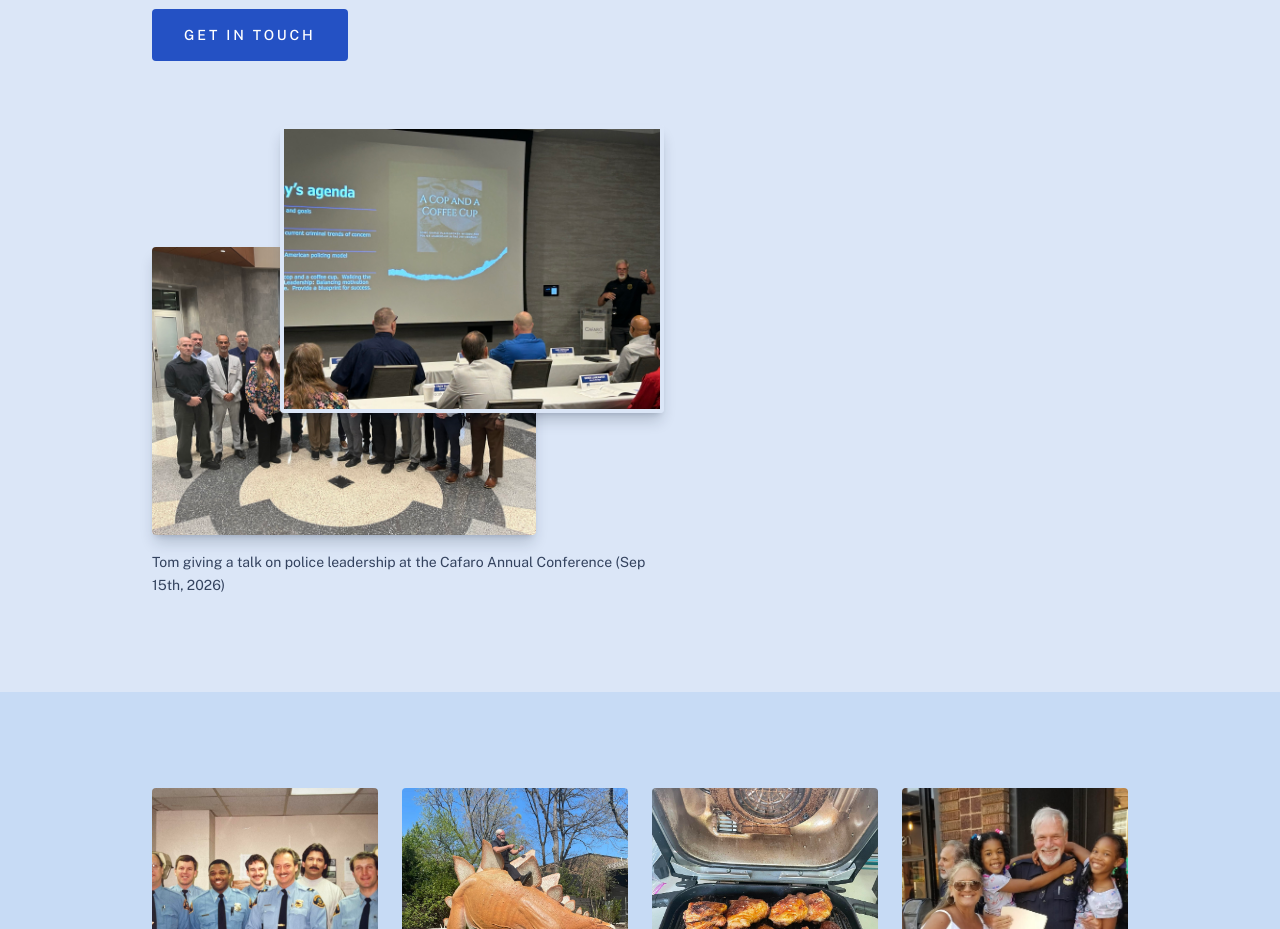
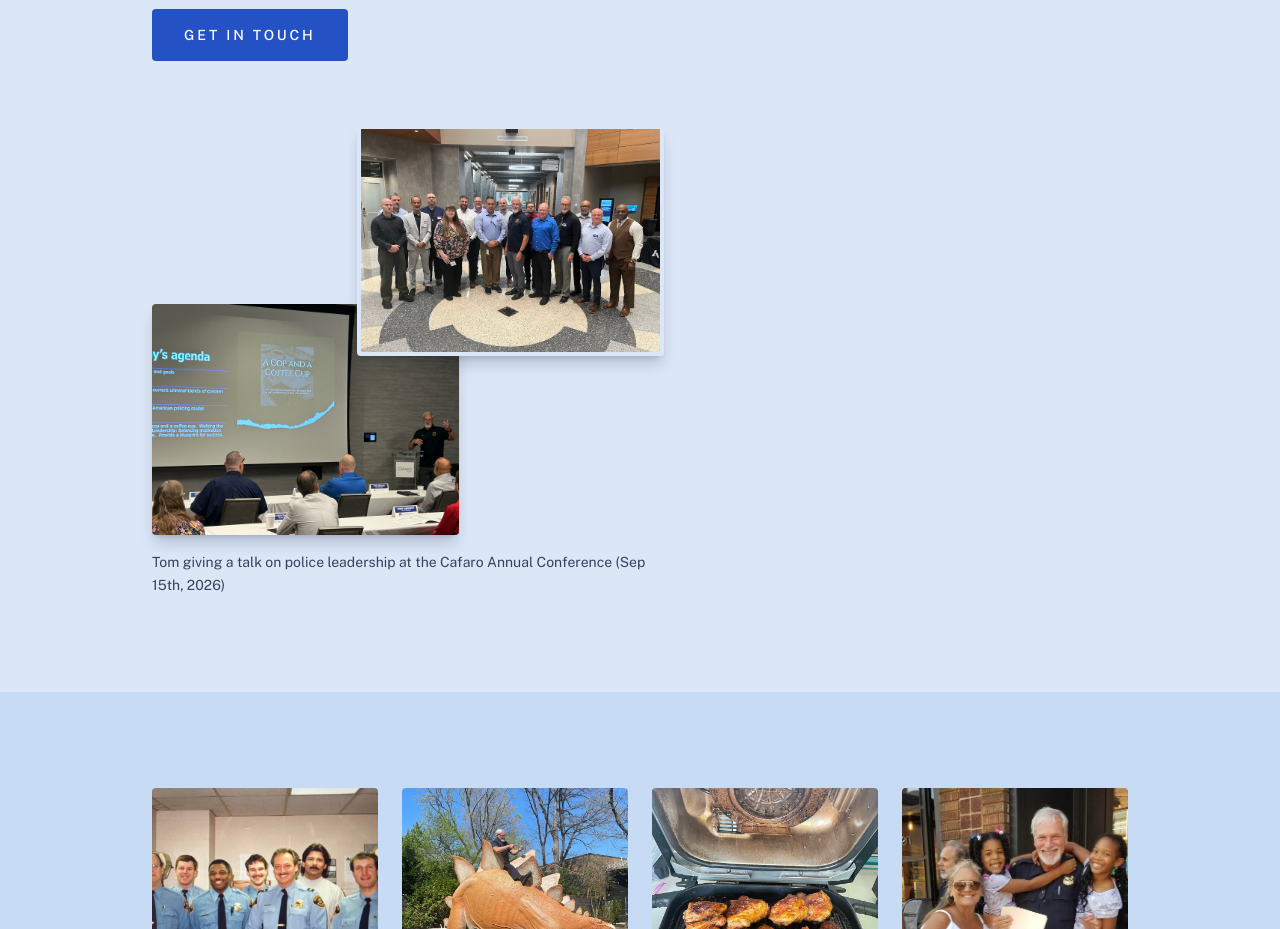
Before and after one commit to mw3i/Tom-Wetzel-Personal-Website, a Next.js app: page /about in a window 1280 px wide. Shown: the part 940-1869 px from the top of the page. Built offline with nearby package versions, Linux system fonts and the light colour scheme; no server answers.

Commit message:
Swap speaking-photo stacking order and reduce overlap
Group shot now in front (was the podium shot), and both images
sized down from 3/4 to 3/5 width so they spread out with less
horizontal overlap.

Co-Authored-By: Claude Sonnet 5 <noreply@anthropic.com>

```diff
--- a/data/bio.json
+++ b/data/bio.json
@@ -6,7 +6,7 @@
     "summary": "Tom has delivered hundreds of talks and presentations on policing, leadership, and personal safety, drawing on decades of command experience in Northeast Ohio law enforcement. He's available for speaking engagements and leadership consulting with departments, organizations, and event audiences.",
     "highlights": [
       {
-        "images": ["event-cafaro-2", "event-cafaro-1"],
+        "images": ["event-cafaro-1", "event-cafaro-2"],
         "caption": "Tom giving a talk on police leadership at the Cafaro Annual Conference (Sep 15th, 2026)"
       }
     ]
--- a/src/components/SpeakingHighlightCard.tsx
+++ b/src/components/SpeakingHighlightCard.tsx
@@ -16,12 +16,12 @@ export function SpeakingHighlightCard({
     <div>
       <div className="relative aspect-[5/4] w-full max-w-lg">
         {bottomLeft && (
-          <div className="absolute bottom-0 left-0 aspect-[4/3] w-3/4 overflow-hidden rounded-sm shadow-lg shadow-ink/20">
+          <div className="absolute bottom-0 left-0 aspect-[4/3] w-3/5 overflow-hidden rounded-sm shadow-lg shadow-ink/20">
             <Image src={bottomLeft} alt="" fill className="object-cover" />
           </div>
         )}
         {topRight && (
-          <div className="absolute right-0 top-0 aspect-[4/3] w-3/4 overflow-hidden rounded-sm border-4 border-navy shadow-lg shadow-ink/20">
+          <div className="absolute right-0 top-0 aspect-[4/3] w-3/5 overflow-hidden rounded-sm border-4 border-navy shadow-lg shadow-ink/20">
             <Image src={topRight} alt="" fill className="object-cover" />
           </div>
         )}
```
